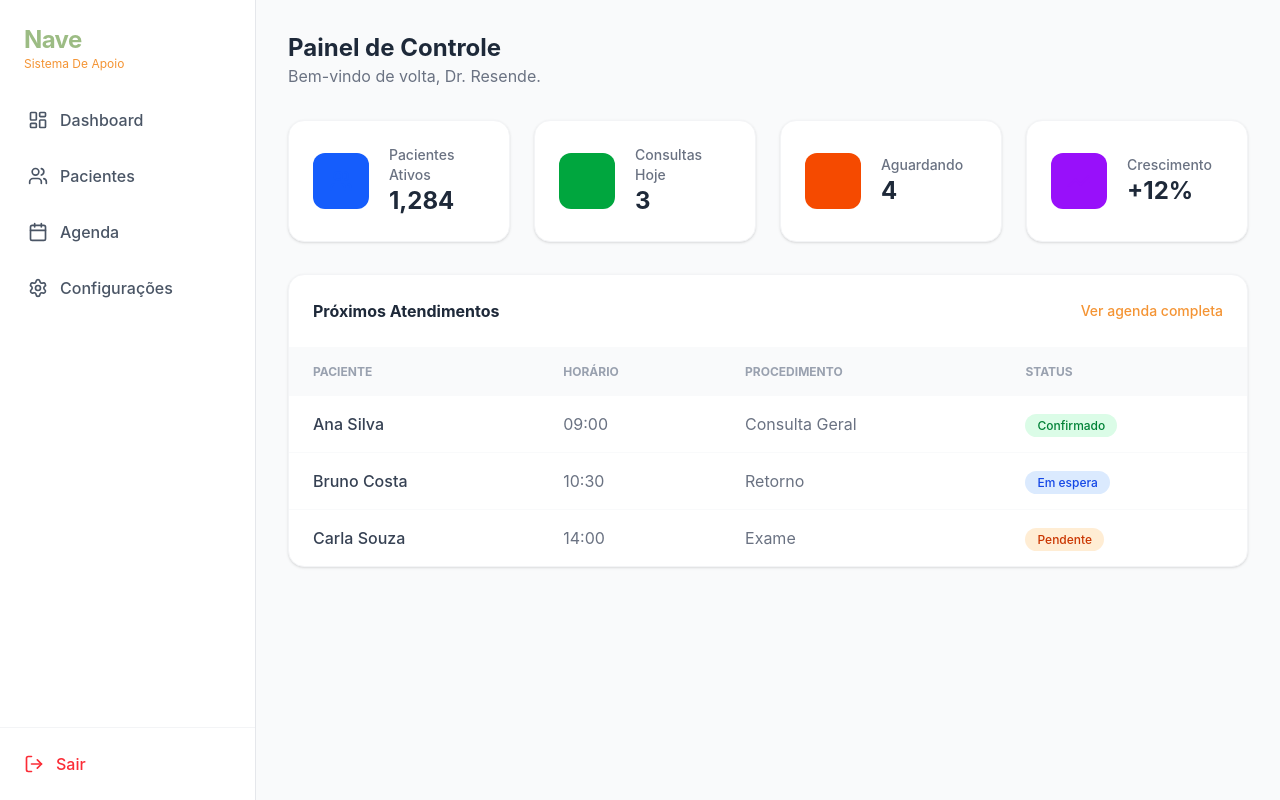
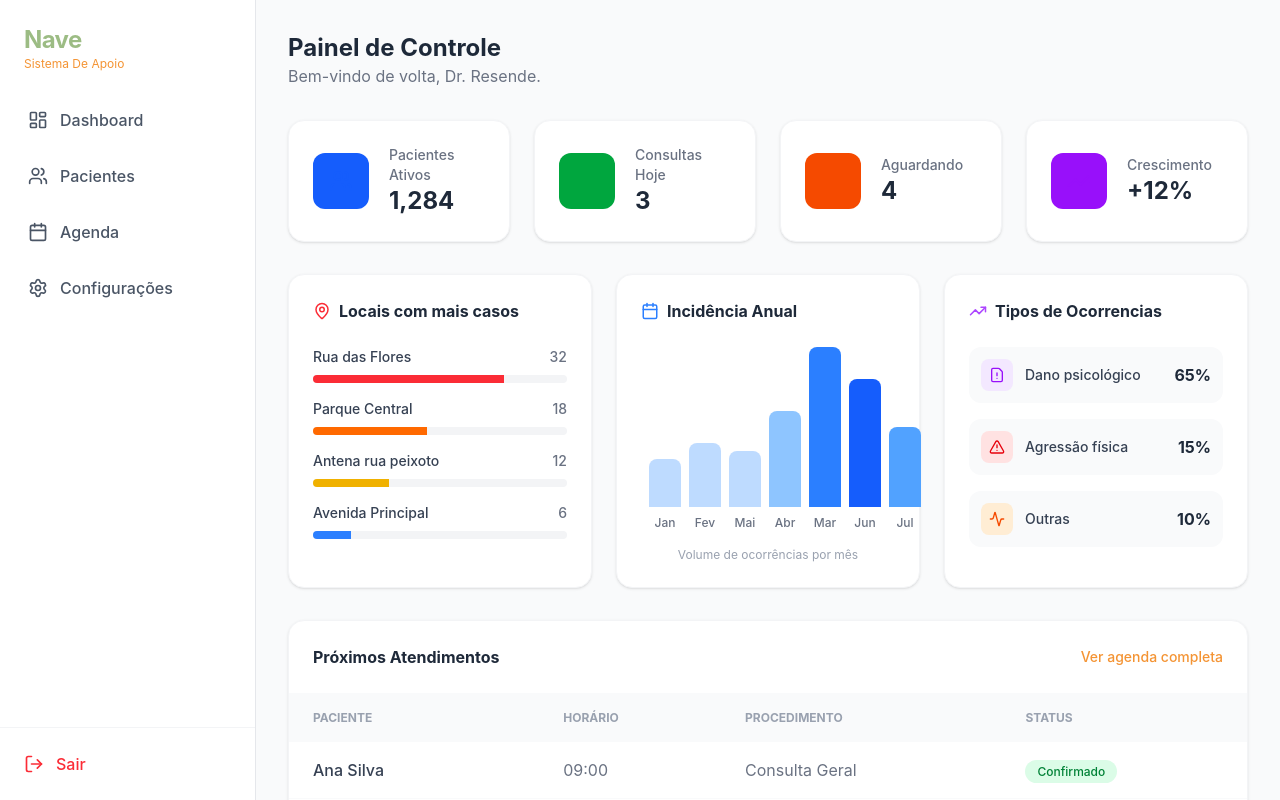
Before and after one commit to yanresende/repositorio_tempo_navi, a React app in the folder frontend/: page /dashboard in a window 1280 px wide. Built offline with nearby package versions, Linux system fonts and the light colour scheme; the HTML template or start-up script is replaced by a standard one.

Commit message:
adicionando estatisticas

```diff
--- a/frontend/src/pages/Dashboard.jsx
+++ b/frontend/src/pages/Dashboard.jsx
@@ -1,5 +1,14 @@
 import StatsCard from "../components/StatsCard";
 import { Users, CalendarCheck, Clock, TrendingUp } from "lucide-react";
+import {
+  ShieldAlert,
+  FileWarning,
+  Siren,
+  Activity,
+  MapPin,
+  Calendar,
+  AlertTriangle,
+} from "lucide-react";
 
 export default function Dashboard() {
   return (
@@ -36,6 +45,104 @@ export default function Dashboard() {
           icon={<TrendingUp className="text-purple-600" />}
           color="bg-purple-600"
         />
+      </div>
+
+      {/* 2.5. Estatísticas Detalhadas (Novos Gráficos CSS) */}
+      <div className="grid grid-cols-1 lg:grid-cols-3 gap-6">
+        {/* LOCAIS CRÍTICOS (Ranking) */}
+        <div className="bg-white p-6 rounded-2xl border border-gray-100 shadow-sm">
+          <h3 className="font-bold text-gray-800 mb-6 flex items-center gap-2">
+            <MapPin size={18} className="text-red-500" /> Locais com mais casos
+          </h3>
+          <div className="space-y-4">
+            <ProgressBar
+              label="Rua das Flores"
+              percent="75%"
+              count="32"
+              color="bg-red-500"
+            />
+            <ProgressBar
+              label="Parque Central"
+              percent="45%"
+              count="18"
+              color="bg-orange-500"
+            />
+            <ProgressBar
+              label="Antena rua peixoto"
+              percent="30%"
+              count="12"
+              color="bg-yellow-500"
+            />
+            <ProgressBar
+              label="Avenida Principal"
+              percent="15%"
+              count="6"
+              color="bg-blue-500"
+            />
+          </div>
+        </div>
+
+        {/* FREQUÊNCIA SEMANAL (Gráfico de Barras) */}
+        <div className="bg-white p-6 rounded-2xl border border-gray-100 shadow-sm flex flex-col">
+          <h3 className="font-bold text-gray-800 mb-6 flex items-center gap-2">
+            <Calendar size={18} className="text-blue-500" /> Incidência Anual
+          </h3>
+          <div className="flex-1 flex items-end justify-between gap-2 px-2">
+            <BarDay day="Jan" height="h-12" color="bg-blue-200" />
+            <BarDay day="Fev" height="h-16" color="bg-blue-200" />
+            <BarDay day="Mai" height="h-14" color="bg-blue-200" />
+            <BarDay day="Abr" height="h-24" color="bg-blue-300" />
+            <BarDay day="Mar" height="h-40" color="bg-blue-500" />
+            <BarDay day="Jun" height="h-32" color="bg-blue-600" />
+            <BarDay day="Jul" height="h-20" color="bg-blue-400" />
+          </div>
+          <p className="text-xs text-center text-gray-400 mt-4">
+            Volume de ocorrências por mês
+          </p>
+        </div>
+
+        {/* TIPOS DE INFRAÇÃO (Lista com Ícones) */}
+        <div className="bg-white p-6 rounded-2xl border border-gray-100 shadow-sm">
+          <h3 className="font-bold text-gray-800 mb-6 flex items-center gap-2">
+            <TrendingUp size={18} className="text-purple-500" /> Tipos de
+            Ocorrencias
+          </h3>
+          <div className="space-y-4">
+            <div className="flex items-center justify-between p-3 bg-gray-50 rounded-xl">
+              <div className="flex items-center gap-3">
+                <div className="p-2 bg-purple-100 text-purple-600 rounded-lg">
+                  <FileWarning size={16} />
+                </div>
+                <span className="text-sm font-medium text-gray-700">
+                  Dano psicológico
+                </span>
+              </div>
+              <span className="font-bold text-gray-800">65%</span>
+            </div>
+            <div className="flex items-center justify-between p-3 bg-gray-50 rounded-xl">
+              <div className="flex items-center gap-3">
+                <div className="p-2 bg-red-100 text-red-600 rounded-lg">
+                  <AlertTriangle size={16} />
+                </div>
+                <span className="text-sm font-medium text-gray-700">
+                  Agressão física
+                </span>
+              </div>
+              <span className="font-bold text-gray-800">15%</span>
+            </div>
+            <div className="flex items-center justify-between p-3 bg-gray-50 rounded-xl">
+              <div className="flex items-center gap-3">
+                <div className="p-2 bg-orange-100 text-orange-600 rounded-lg">
+                  <Activity size={16} />
+                </div>
+                <span className="text-sm font-medium text-gray-700">
+                  Outras
+                </span>
+              </div>
+              <span className="font-bold text-gray-800">10%</span>
+            </div>
+          </div>
+        </div>
       </div>
 
       {/* 3. Tabela de Próximas Consultas) */}
@@ -105,3 +212,27 @@ function TableRow({ name, time, type, status }) {
     </tr>
   );
 }
+
+// Componentes Auxiliares que estavam faltando
+function ProgressBar({ label, percent, count, color }) {
+  return (
+    <div className="space-y-2">
+      <div className="flex justify-between text-sm">
+        <span className="font-medium text-gray-700">{label}</span>
+        <span className="text-gray-500 font-medium">{count}</span>
+      </div>
+      <div className="h-2 w-full bg-gray-100 rounded-full overflow-hidden">
+        <div className={`h-full ${color}`} style={{ width: percent }}></div>
+      </div>
+    </div>
+  );
+}
+
+function BarDay({ day, height, color }) {
+  return (
+    <div className="flex flex-col items-center gap-2">
+      <div className={`w-8 rounded-t-lg ${height} ${color}`}></div>
+      <span className="text-xs font-medium text-gray-500">{day}</span>
+    </div>
+  );
+}
```
